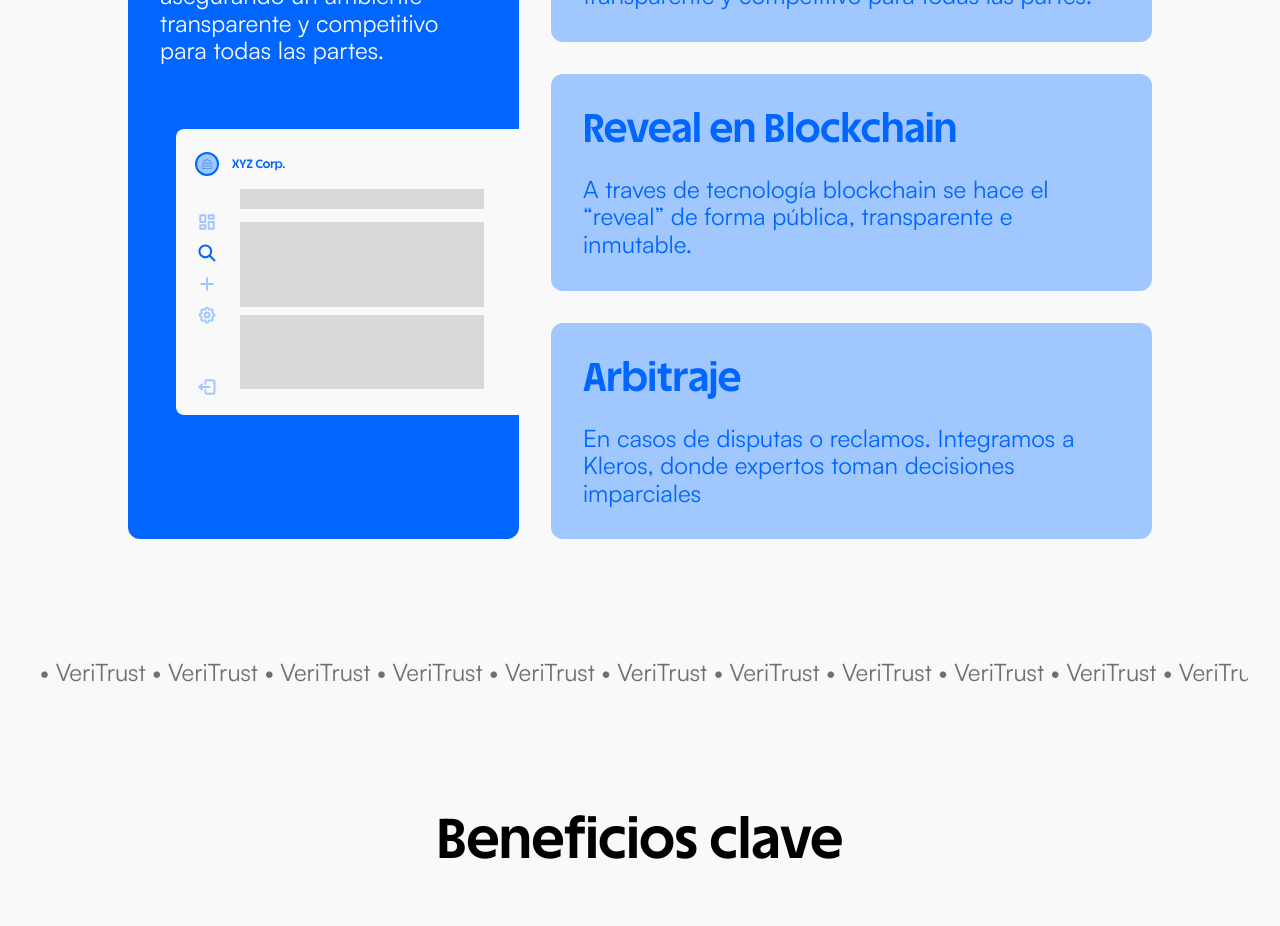
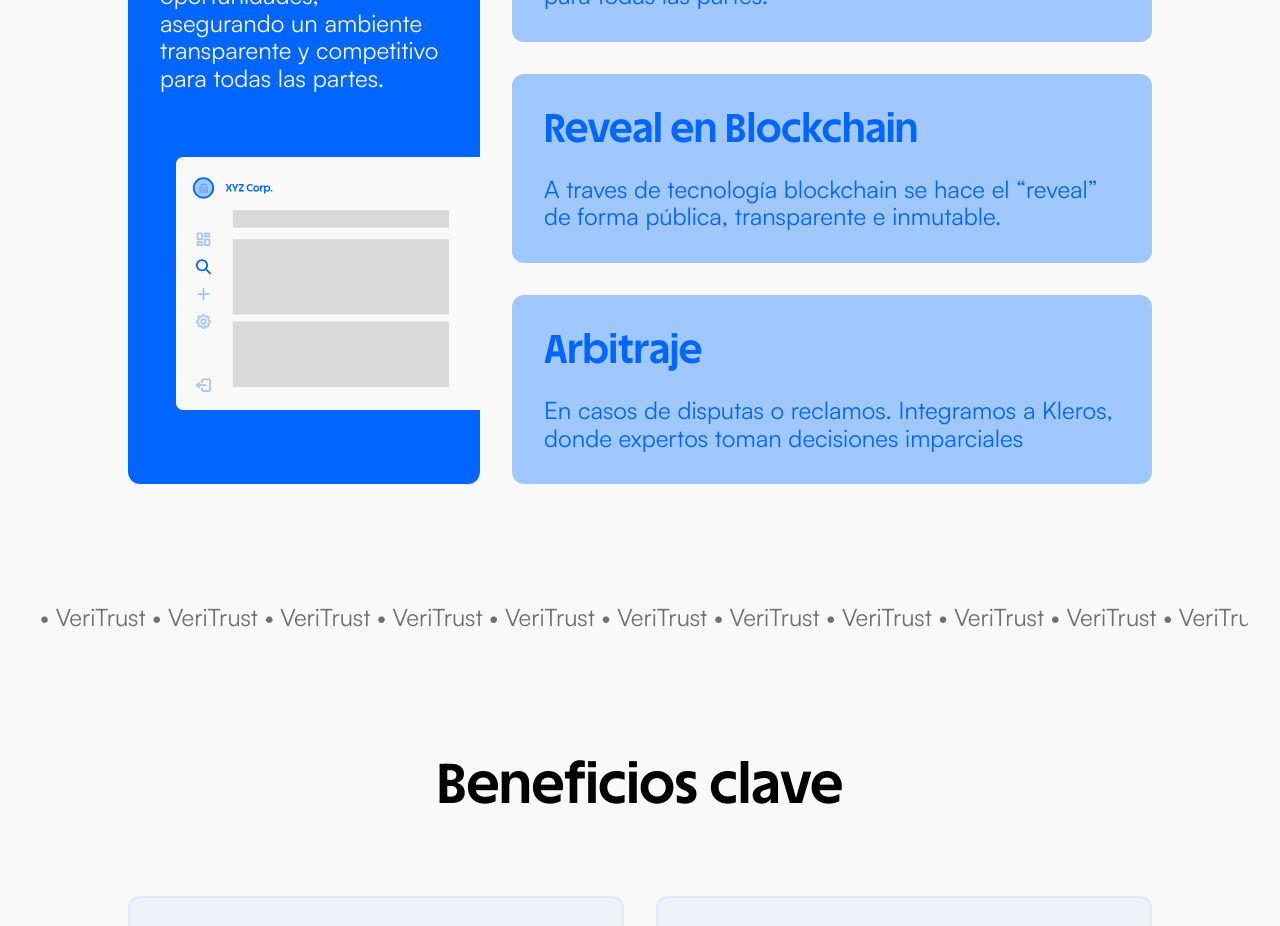
Before and after one commit to P4-Games/VeriTrust-Front, a Next.js app: page / in a window 1280 px wide. Shown: the part 1300-2226 px from the top of the page. Built offline with nearby package versions, Linux system fonts and the light colour scheme.

Commit message:
minor fix

```diff
--- a/app/crear-licitacion/CrearLicitacion.module.scss
+++ b/app/crear-licitacion/CrearLicitacion.module.scss
@@ -116,11 +116,14 @@
         display: flex;
         flex-direction: column;
         justify-content: end;
-        p{
+        p {
           padding: 1rem 0;
           font-size: 1.25rem;
         }
       }
     }
   }
+  .btn_submit {
+    margin-bottom: 3rem;
+  }
 }
--- a/app/marketplace/page.tsx
+++ b/app/marketplace/page.tsx
@@ -20,6 +20,7 @@ export default function Marketplace(): JSX.Element{
                     </div>
                     <Button
                         type="main"
+                        redirectTo="/crear-licitacion"
                     >
                         <IconPlus/> Crear licitacion
                     </Button>
--- a/app/page.tsx
+++ b/app/page.tsx
@@ -23,10 +23,7 @@ export default function Home() {
               transparencia y confianza en los procesos de contratación.
             </p>
           </div>
-          <Button
-            className={styles.button}
-            redirectTo="/marketplace"
-          >
+          <Button className={styles.button} redirectTo="/marketplace">
             Ingresar a la app
           </Button>
           <div className={styles.scroll_text}>
@@ -45,8 +42,8 @@ export default function Home() {
               </p>
               <div className={styles.marketplace_img}>
                 <Image
-                  width={343}
-                  height={286}
+                  sizes="100vw"
+                  style={{ width: "100%", height: "auto", maxWidth: "450px" }}
                   src={marketplace}
                   alt="marketplace image"
                 />
--- a/components/InputForm/InputForm.module.scss
+++ b/components/InputForm/InputForm.module.scss
@@ -15,7 +15,7 @@
   input {
     border: none;
     box-sizing: border-box;
-    background-color: $background-grey;
+    background-color: $background-grey-light;
     border-radius: $radius;
     padding: 1rem 2rem;
     color: $background-dark;
--- a/components/TextAreaForm/TextAreaForm.module.scss
+++ b/components/TextAreaForm/TextAreaForm.module.scss
@@ -11,7 +11,7 @@
   textarea {
     border: none;
     box-sizing: border-box;
-    background-color: $background-grey;
+    background-color: $background-grey-light;
     border-radius: $radius;
     padding: 1rem 2rem;
     color: $background-dark;
--- a/styles/variables.scss
+++ b/styles/variables.scss
@@ -19,6 +19,7 @@ $text-dark: #a1c7ff;
 $background: #f9f9f9;
 $background-dark: #001029;
 $background-grey: #dddddd;
+$background-grey-light: #dddddd90;
 $placeholder: #707070;
 
 @mixin pageBasics(){
```
Also changed, not shown: app/crear-licitacion/page.tsx (+5 -5 lines).
